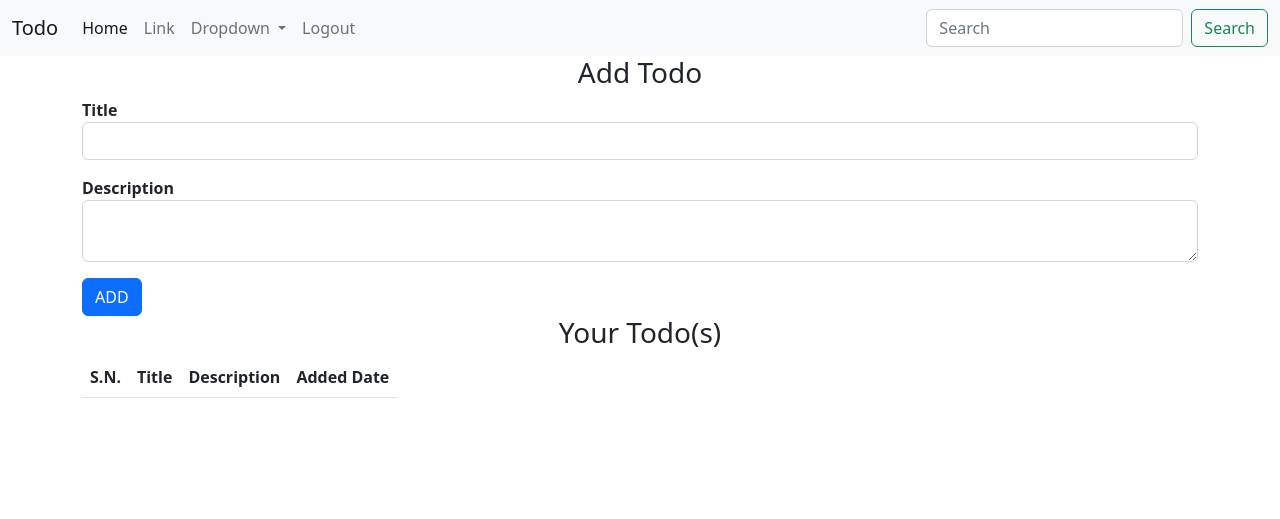
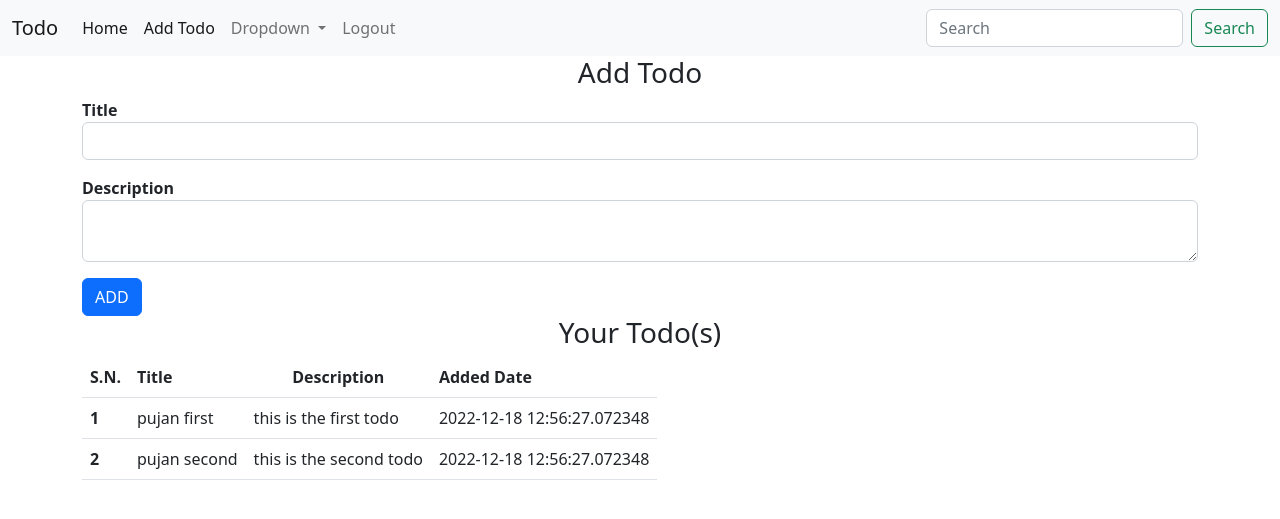
Before and after one commit to pujan9988/Todo-app, a Flask app: page /home in a window 1280 px wide. Shown: the top 519 px of the page. Run offline with Flask 2, Linux system fonts and the light colour scheme; a user stored in the database is signed in; data comes from the database, SQL or seed files in the repository; lists and menus that the app fills with data are empty.

Commit message:
user personal todos fixed

```diff
--- a/main/forms.py
+++ b/main/forms.py
@@ -1,6 +1,6 @@
 from flask_wtf import FlaskForm
 from wtforms import StringField,PasswordField,SubmitField,validators,BooleanField,ValidationError, TextAreaField
-from main.dbmodels import Details
+from main.dbmodels import Details,Todo
 
 class RegistrationForm(FlaskForm):
     name = StringField("Name",[validators.length(min=4,max=25),validators.input_required()])
@@ -9,7 +9,7 @@
     repeatpassword = PasswordField("Confirm Password",[validators.input_required(),validators.EqualTo("password",message="Password must match")])
     submit = SubmitField(label="Sign up")
 
-    def validate_email(self,email):
+    def validate_email(self,email): #to check the validation errors
         userEmail = Details.query.filter_by(email=email.data).first()
         if userEmail:
             raise ValidationError("Email is already registered !")
@@ -27,3 +27,8 @@
     title = StringField("Title",[validators.input_required()])
     description = TextAreaField("Description",[validators.input_required(), validators.length(min=10)])
     add = SubmitField("ADD")
+
+    def validate_title(self,title):
+        todotitle = Todo.query.filter_by(title=title.data).first()
+        if todotitle:
+            raise ValidationError("This todo title already exits !")
--- a/main/routes.py
+++ b/main/routes.py
@@ -33,18 +33,21 @@
         flash("You are successfully registered !",'success')
     return render_template("registration.html",form=form)
 
-@app.route("/home", methods=["POST","GET"])
+@app.route("/home", methods= ["POST", "GET"])
 @login_required
 def home():
     form = TodoForm()
+    user = Details.query.filter_by(email=current_user.email).first()
+    todos = Todo.query.all()
     if (form.validate_on_submit()) and (request.method=="POST"):
-        todo = Todo(title=form.title.data, description = form.description.data, todo_user=current_user)
+        todo = Todo(title=form.title.data, description = form.description.data, details_id=current_user.id)
         db.session.add(todo)
         db.session.commit()
+        user = Details.query.filter_by(email=current_user.email).first()
         todos = Todo.query.all()
-        return render_template("home.html",todos=todos,form=form)
+        return render_template('home.html',todos=todos,form=form,user=user)
+    return render_template("home.html",form=form,todos=todos,user=user)
 
-    return render_template("home.html",form=form)
 
 @app.route("/logout")
 def logout():
--- /dev/null
+++ b/main/templates/addtodo.html
@@ -0,0 +1,5 @@
+{% extends "layout.html" %}
+{% block title %}Add todo{% endblock %}
+{% block body %}
+
+{% endblock %}
--- a/main/templates/home.html
+++ b/main/templates/home.html
@@ -13,7 +13,7 @@
                 <a class="nav-link active" aria-current="page" href="#">Home</a>
             </li>
             <li class="nav-item">
-                <a class="nav-link" href="#">Link</a>
+                <a class="nav-link active">Add Todo</a>
             </li>
             <li class="nav-item dropdown">
                 <a class="nav-link dropdown-toggle" href="#" role="button" data-bs-toggle="dropdown" aria-expanded="false">
@@ -41,19 +41,19 @@
       Add Todo
     </h3>
     <div class="container">
-      <form action="{{url_for("home")}}" method="post">
-        {{ form.hidden_tag() }}
+        <form action="{{url_for("home")}}" method="post">
+            {{ form.hidden_tag() }}
         <div class="mb-3">
-          {{form.title.label(class="fw-semibold")}}
-          <br>
-          {{form.title(class="form-control")}}
+            {{ form.title.label(class="fw-semibold") }}
+            <br>
+            {{ form.title(class="form-control") }}
         </div>
         <div class="mb-3">
-          {{form.description.label(class="fw-semibold")}}
-          <br>
-          {{form.description(class="form-control")}}
+            {{ form.description.label(class="fw-semibold") }}
+            <br>
+            {{ form.description(class="form-control") }}
         </div>
-          {{form.add(class="btn btn-primary")}}
+            {{ form.add(class="btn btn-primary") }}
         </form>
     </div>
     <div class="container">
@@ -70,7 +70,7 @@
               </tr>
             </thead>
             <tbody>
-              {% for todo in todos %}
+              {% for todo in user.todos %}
                 <tr>
                   <th scope="row">{{ loop.index }}</th>
                   <td>{{ todo.title }}</td>
```
Also changed, not shown: main/dbmodels.py (+9 -5 lines), instance/registrants.db.
